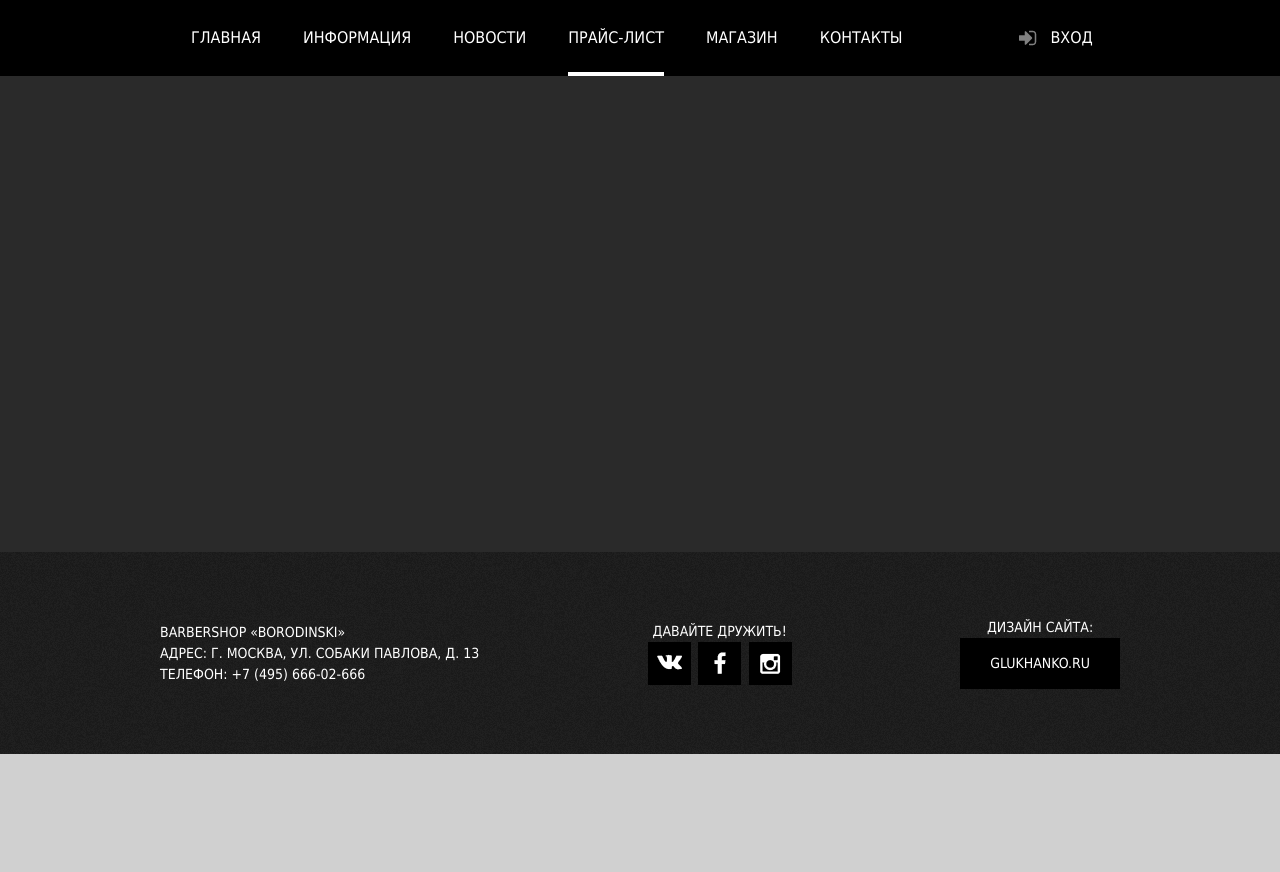
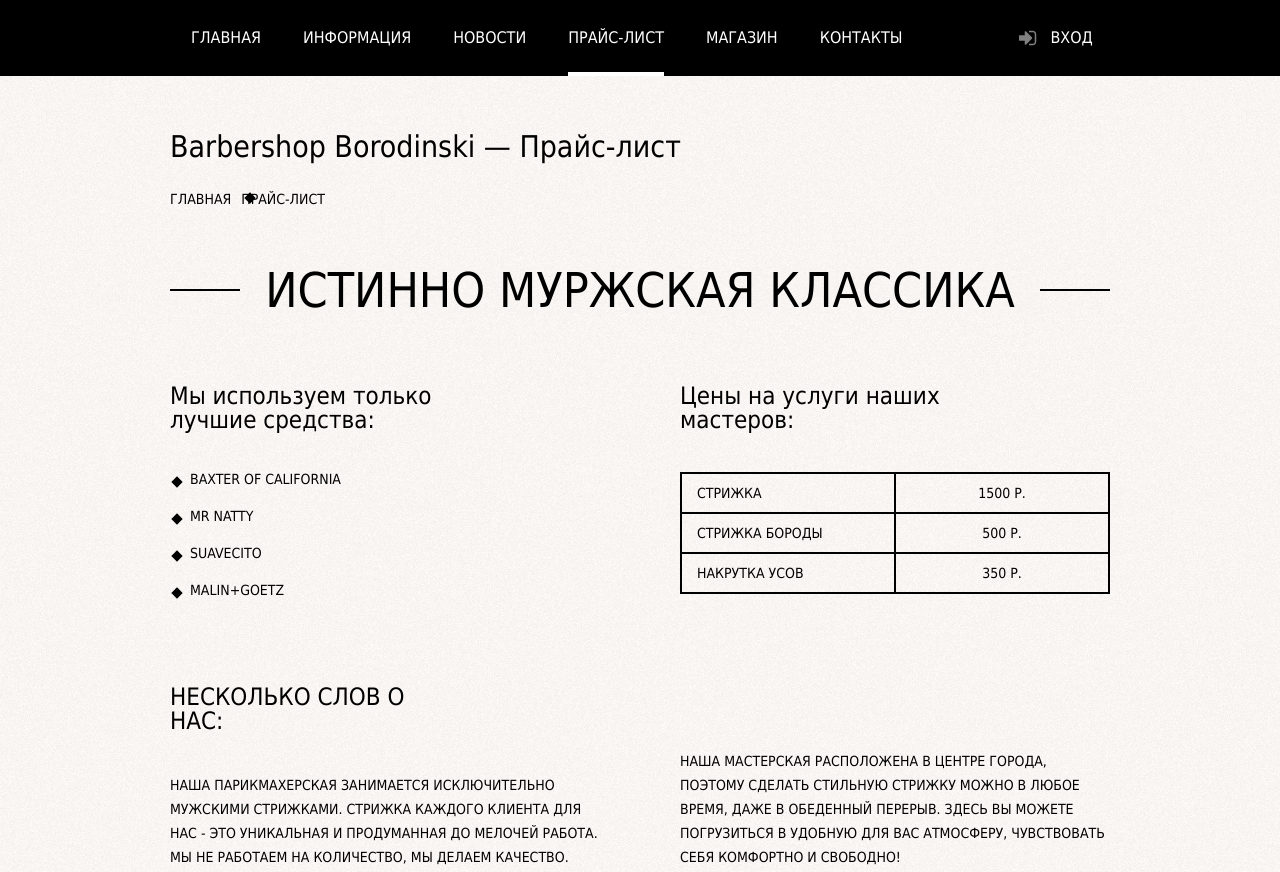
Before and after one commit to pryvalovbogdan/barbertest, a plain HTML site: page price-list.html in a window 1280 px wide. Shown: the top 872 px of the page. Before the commit the page ends 800 px from the top, so only its background shows below. Drawn offline with nearby package versions, Linux system fonts and the light colour scheme.

Commit message:
priceList

```diff
--- a/css/style.css
+++ b/css/style.css
@@ -767,7 +767,7 @@ padding: 0 10px;
 	height: 500px;
 	background: #fff;
 	box-shadow: 0 0 10px rgba(0,0,0,0.5);
-	padding: 10px;
+	padding: 5px;
 }
 .gallery-product .swiper-slide,
 .gallery-thumbs .swiper-slide {
@@ -954,6 +954,102 @@ color: #fff;
     align-items: center;
 
 
+ }
+ .title48 span {
+ 	position: relative;
+ 	display: inline-block;
+ 	background: url(../images/bockground-shop.png);
+ 	padding: 0 25px;
+ 	z-index: 3;
+ }
+ .title48:before {
+ 	content: '';
+ 	width: 100%;
+ 	height: 2px;
+ 	position: absolute;
+ 	margin-top: -1px;
+ 	left: 0;
+ 	top:50%;
+ 	background:#000;
+ 	z-index: 1;
+ }
+ .title48 {
+ 	text-transform: uppercase;
+ 	font-size: 48px;
+ 	text-align: center;
+ 	position: relative;
+ 	color: #000;
+ 	margin-top: 60px;
+ 	padding: 0 20px;
+ 	margin-bottom: 70px;
+ }
+ .contacts {
+ 	display: flex;
+ 	align-items: center;
+ 	justify-content: center;
+ }
+ .map iframe {
+ 	width: 100%;
+ }
+ .invisible {
+ 	opacity: 0;
+ }
+ .col-half h4 {
+ 	    padding-bottom: 40px;
+    font-size: 24px;
+    font-weight: normal;
+    color: #000;
+        width: 68%;
+}
+ .price-page .row {
+ 	margin-top: 65px;
+ 	text-transform: uppercase;
+ 	color: #000;
+ 	line-height: 24px;
+ 	margin-bottom: 75px;
+
+ }
+ .price-page .col-half {
+ 	padding-right: 40px;
+ }
+ .price-page .col-half + .col-half {
+ 		padding-right: 0;
+ 		padding-left: 40px;
+
+ }
+ .table {
+ 	border-collapse: collapse;
+ 	width: 100%;
+ 	color: #000;
+
+ }
+ .price-page .table td:last-child {
+ 	text-align: center;
+ }
+ .table td {
+ 	border:2px solid #000;
+ 	padding:12px 15px;
+ 	vertical-align: middle;
+ 	width: 50%;
+ 	text-transform: uppercase;
+ }
+ .marked-list li {
+ 	    position: relative;
+    padding-left: 20px;
+    color: #000;
+    padding-bottom: 23px;
+    text-transform: uppercase;
+ }
+.price-page .col-half {
+	width: 50%;
+}
+ .allbackground {
+ 	background:#fff;
+ }
+ .contacts {
+ 	display: flex;
+ 	align-items: center;
+ 	justify-content: center;
  }
 .squere {
 	padding-right: 7px;
--- a/js/script.js
+++ b/js/script.js
@@ -43,5 +43,4 @@ $('.close-popup').click(function () {
 
 $('img').magnify();
 
-
 });
--- a/price-list.html
+++ b/price-list.html
@@ -10,7 +10,7 @@
 	<link rel="stylesheet" type="text/css" href="css/style.css">
 	<link href="css/magnify.css" rel="stylesheet">
 </head>
-<body>
+<body class="price-page">
 <div class="wrapper">
 	<header class="header">
 
@@ -39,8 +39,69 @@
 
 		</div>
 	</header>
-	<div class="main-content ">
+	<div class="main-content shop-store">
+		<div class="shop-page container">
+				<div class="title-shop">
+					<h2 class="title-shop30">Barbershop Borodinski — Прайс-лист</h2>
+					<ul class="breadcrumb widthbread">
+					  <li><a href="index.html">Главная</a><i class='shape16'></i></li>
+
+					  <li class="active"><a href="shop.html">Прайс-лист</a></li>
+
+
+					</ul>
+				</div>
+				<div class="title48">
+					<span>Истинно муржская классика</span>
+				</div>
+				<div class="two-columns">
+						<div class="col-half">
+							<h4>Мы используем только лучшие средства:</h4>
+							<ul class="marked-list">
+								<li>	<i class='shape18'></i>Baxter of California</li>
+								<li>	<i class='shape18'></i>Mr Natty</li>
+								<li>	<i class='shape18'></i>Suavecito</li>
+								<li>	<i class='shape18'></i>Malin+Goetz</li>
+
+							</ul>
+
+						</div>
+						<div class="col-half">
+							<h4>Цены на услуги наших мастеров:</h4>
+							<table class="table">
+								<tbody>
+									<tr>
+										<td>Cтрижка</td>
+										<td>1500 р.</td>
+									</tr>
+									<tr>
+										<td>Стрижка бороды</td>
+										<td>500 р.</td>
+									</tr>
+									<tr>
+										<td>Накрутка усов</td>
+										<td>350 р.</td>
+									</tr>
+									</tbody>
+								</table>
+								</tbody>
+							</table>
+						</div>
 		</div>
+
+
+<div class="two-columns row">
+						<div class="col-half  ">
+			<h4>Несколько слов о нас:</h4>
+							<p>Наша парикмахерская занимается исключительно мужскими стрижками. Стрижка каждого клиента для нас - это уникальная и продуманная до мелочей работа. Мы не работаем на количество, мы делаем качество.</p>
+						</div>
+						<div class="col-half">
+							<h4 class="invisible"> something</h4>
+							<p>Наша мастерская расположена в центре города, поэтому сделать стильную стрижку можно в любое время, даже в обеденный перерыв. Здесь вы можете погрузиться в удобную для вас атмосферу, чувствовать себя комфортно и свободно!</p>
+						</div>
+					</div>
+
+	</div>
 	<footer class="footer">
 			<div class="footer-wrap container">
 				<div class="address">
```
Also changed, not shown: contacts.html (+33 -1 lines), product.html (+3 -3 lines).
